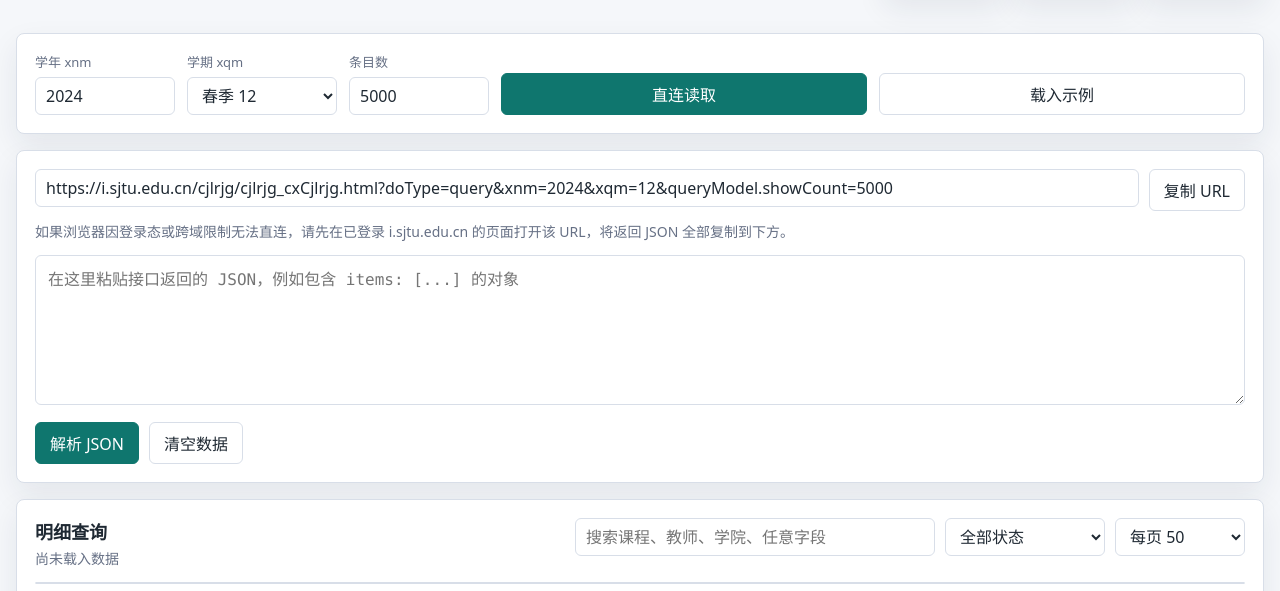
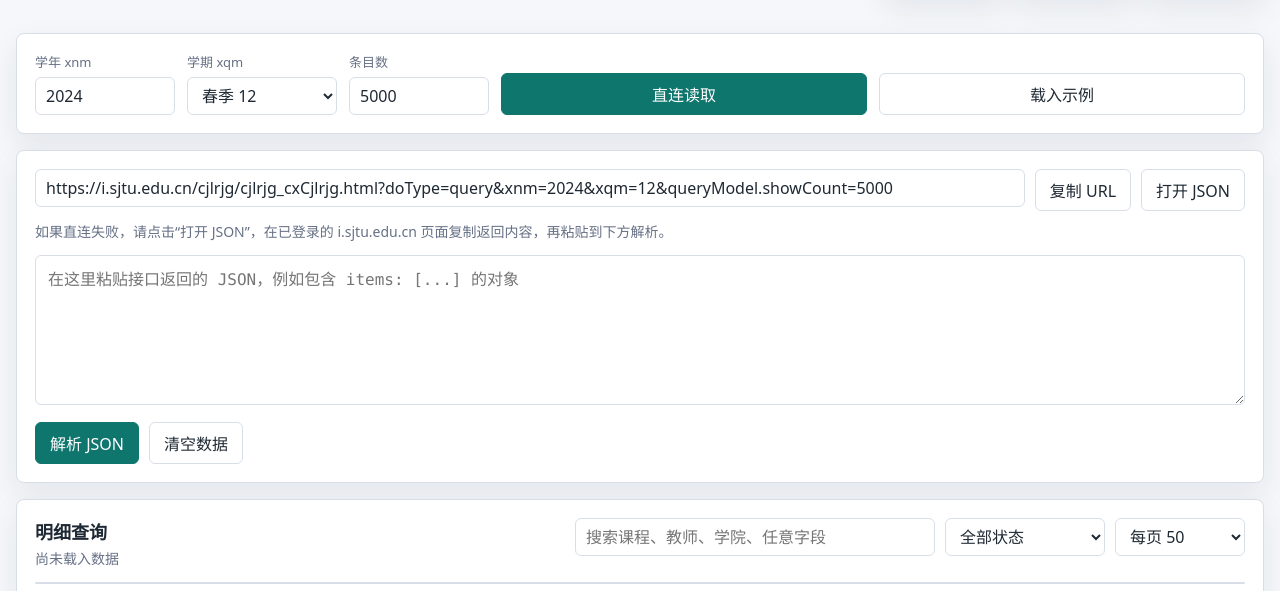
Before and after one commit to turtleneck1109-design/sjtu-score-release-query, a plain HTML site: page index.html in a window 1280 px wide. Shown: the part 209-800 px from the top of the page. Drawn offline with Linux system fonts and the light colour scheme.

Commit message:
Add open JSON button

```diff
--- a/app.js
+++ b/app.js
@@ -61,6 +61,7 @@ const els = {
   fetchButton: document.querySelector("#fetchButton"),
   demoButton: document.querySelector("#demoButton"),
   copyUrlButton: document.querySelector("#copyUrlButton"),
+  openJsonButton: document.querySelector("#openJsonButton"),
   jsonInput: document.querySelector("#jsonInput"),
   parseButton: document.querySelector("#parseButton"),
   clearButton: document.querySelector("#clearButton"),
@@ -312,6 +313,12 @@ els.copyUrlButton.addEventListener("click", async () => {
   await navigator.clipboard.writeText(els.urlInput.value);
   setStatus("URL 已复制。");
 });
+
+els.openJsonButton.addEventListener("click", () => {
+  updateUrl();
+  window.open(els.urlInput.value, "_blank", "noopener");
+  setStatus("已打开 JSON 页面；复制返回内容后粘贴到下方解析。");
+});
 els.parseButton.addEventListener("click", parseTextarea);
 els.clearButton.addEventListener("click", () => {
   state.rawItems = [];
--- a/index.html
+++ b/index.html
@@ -55,8 +55,9 @@
         <div class="url-row">
           <input id="urlInput" type="text" aria-label="接口地址">
           <button id="copyUrlButton" type="button">复制 URL</button>
+          <button id="openJsonButton" type="button">打开 JSON</button>
         </div>
-        <p class="hint">如果浏览器因登录态或跨域限制无法直连，请先在已登录 i.sjtu.edu.cn 的页面打开该 URL，将返回 JSON 全部复制到下方。</p>
+        <p class="hint">如果直连失败，请点击“打开 JSON”，在已登录的 i.sjtu.edu.cn 页面复制返回内容，再粘贴到下方解析。</p>
         <textarea id="jsonInput" spellcheck="false" placeholder="在这里粘贴接口返回的 JSON，例如包含 items: [...] 的对象"></textarea>
         <div class="actions">
           <button id="parseButton" class="primary" type="button">解析 JSON</button>
--- a/styles.css
+++ b/styles.css
@@ -181,7 +181,7 @@ h2 {
 
 .url-row {
   display: grid;
-  grid-template-columns: minmax(0, 1fr) auto;
+  grid-template-columns: minmax(0, 1fr) auto auto;
   gap: 10px;
 }
 
```
